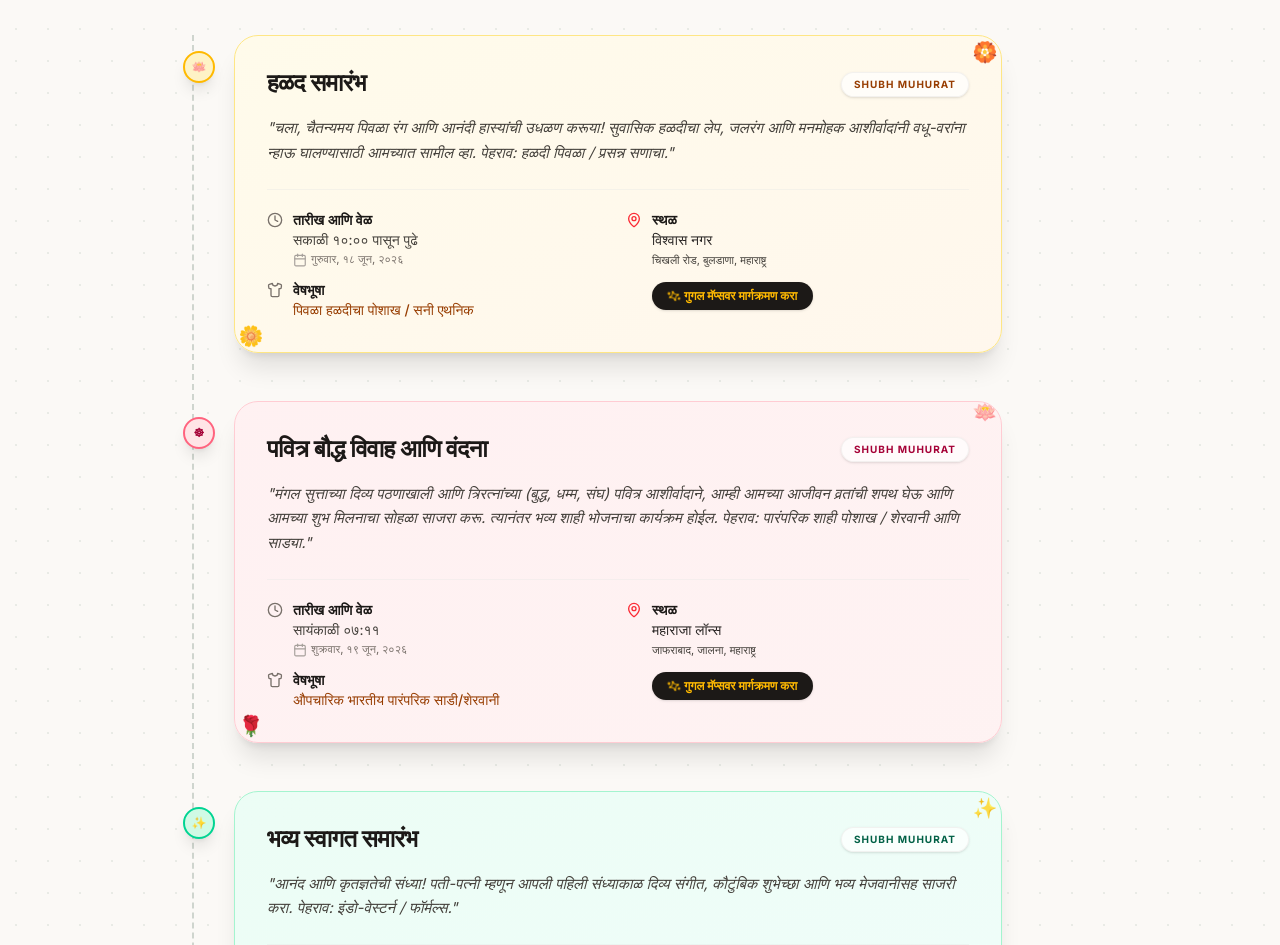
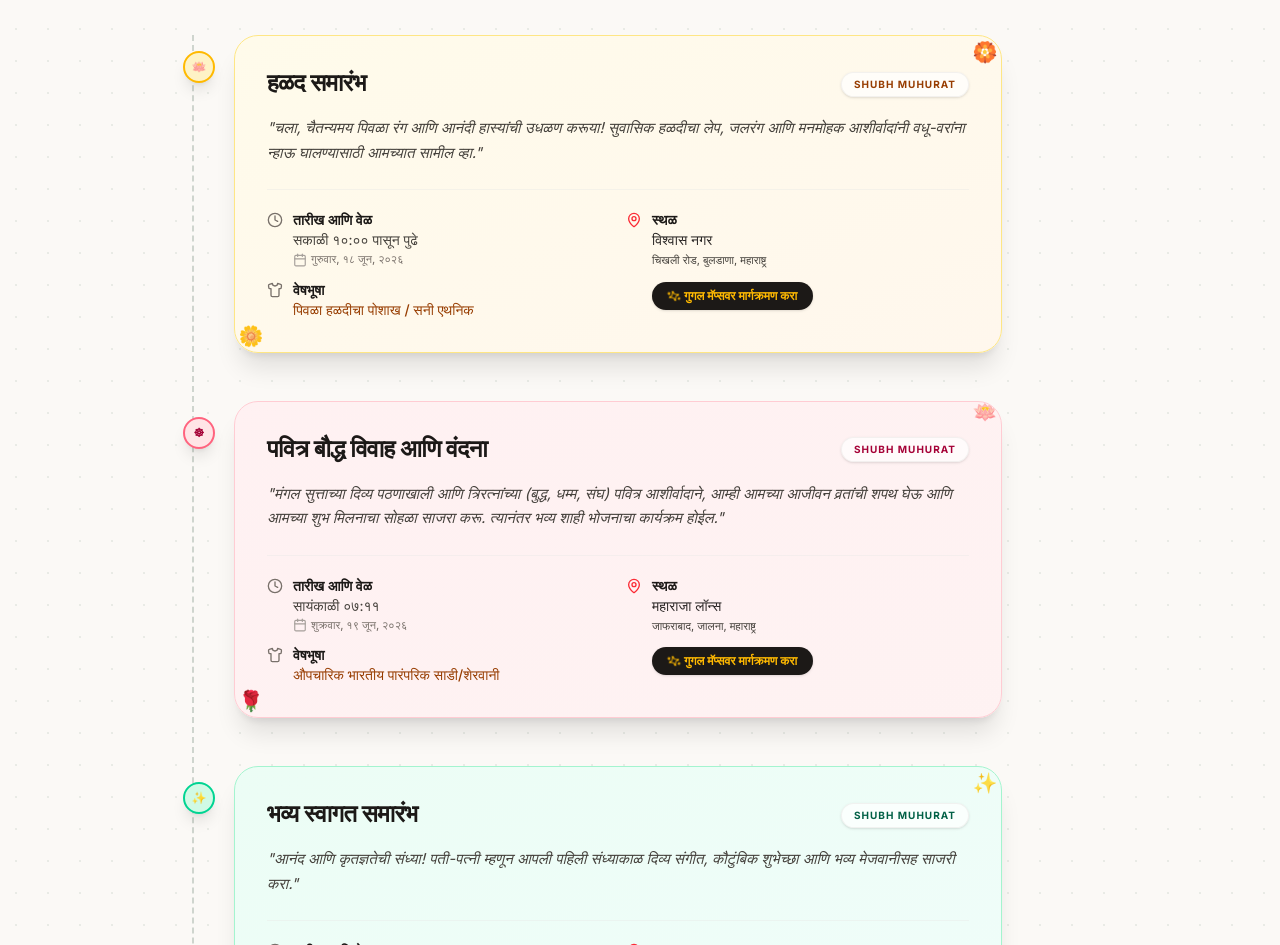
Before and after one commit to hiwalechetan73-dev/Weddingday, a React (Vite) app: page / in a window 1280 px wide. Shown: the part 2387-3332 px from the top of the page. Built offline with nearby package versions, Linux system fonts and the light colour scheme; a web font is replaced by a local one.

Commit message:
Update data.ts

```diff
--- a/src/data.ts
+++ b/src/data.ts
@@ -27,7 +27,7 @@ export const WEDDING_EVENTS: WeddingEvent[] = [
     venueName: 'विश्वास नगर',
     address: 'चिखली रोड, बुलडाणा, महाराष्ट्र',
     mapUrl: 'https://maps.google.com/?q=Vishwas+Nagar+Chikhali+road+Buldana',
-    description: 'चला, चैतन्यमय पिवळा रंग आणि आनंदी हास्यांची उधळण करूया! सुवासिक हळदीचा लेप, जलरंग आणि मनमोहक आशीर्वादांनी वधू-वरांना न्हाऊ घालण्यासाठी आमच्यात सामील व्हा. पेहराव: हळदी पिवळा / प्रसन्न सणाचा.',
+    description: 'चला, चैतन्यमय पिवळा रंग आणि आनंदी हास्यांची उधळण करूया! सुवासिक हळदीचा लेप, जलरंग आणि मनमोहक आशीर्वादांनी वधू-वरांना न्हाऊ घालण्यासाठी आमच्यात सामील व्हा.',
     colorTheme: {
       bg: 'bg-amber-50',
       border: 'border-amber-200',
@@ -44,7 +44,7 @@ export const WEDDING_EVENTS: WeddingEvent[] = [
     venueName: 'महाराजा लॉन्स',
     address: 'जाफराबाद, जालना, महाराष्ट्र',
     mapUrl: 'https://maps.google.com/?q=Maharaja+Lawns+Jafrabad+Jalna',
-    description: 'मंगल सुत्ताच्या दिव्य पठणाखाली आणि त्रिरत्नांच्या (बुद्ध, धम्म, संघ) पवित्र आशीर्वादाने, आम्ही आमच्या आजीवन व्रतांची शपथ घेऊ आणि आमच्या शुभ मिलनाचा सोहळा साजरा करू. त्यानंतर भव्य शाही भोजनाचा कार्यक्रम होईल. पेहराव: पारंपरिक शाही पोशाख / शेरवानी आणि साड्या.',
+    description: 'मंगल सुत्ताच्या दिव्य पठणाखाली आणि त्रिरत्नांच्या (बुद्ध, धम्म, संघ) पवित्र आशीर्वादाने, आम्ही आमच्या आजीवन व्रतांची शपथ घेऊ आणि आमच्या शुभ मिलनाचा सोहळा साजरा करू. त्यानंतर भव्य शाही भोजनाचा कार्यक्रम होईल.',
     colorTheme: {
       bg: 'bg-rose-50',
       border: 'border-rose-200',
@@ -61,7 +61,7 @@ export const WEDDING_EVENTS: WeddingEvent[] = [
     venueName: 'रामजी लॉन्स',
     address: 'चिखली रोड, बुलडाणा, महाराष्ट्र',
     mapUrl: 'https://maps.google.com/?q=Ramaji+Lawns+Chikhali+road+Buldana',
-    description: 'आनंद आणि कृतज्ञतेची संध्या! पती-पत्नी म्हणून आपली पहिली संध्याकाळ दिव्य संगीत, कौटुंबिक शुभेच्छा आणि भव्य मेजवानीसह साजरी करा. पेहराव: इंडो-वेस्टर्न / फॉर्मल्स.',
+    description: 'आनंद आणि कृतज्ञतेची संध्या! पती-पत्नी म्हणून आपली पहिली संध्याकाळ दिव्य संगीत, कौटुंबिक शुभेच्छा आणि भव्य मेजवानीसह साजरी करा.',
     colorTheme: {
       bg: 'bg-emerald-50',
       border: 'border-emerald-200',
```
